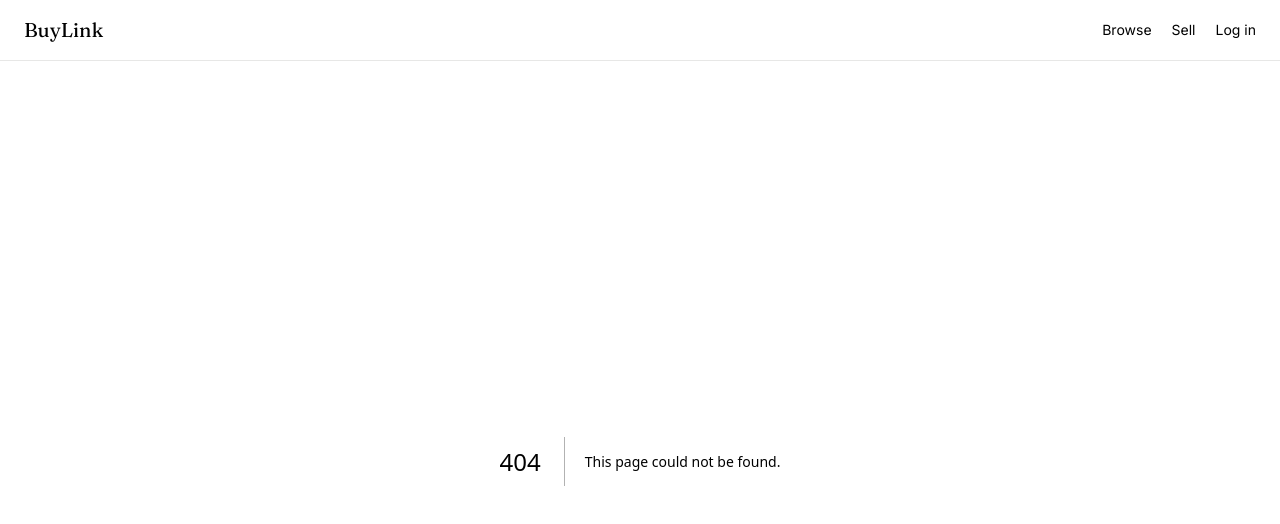
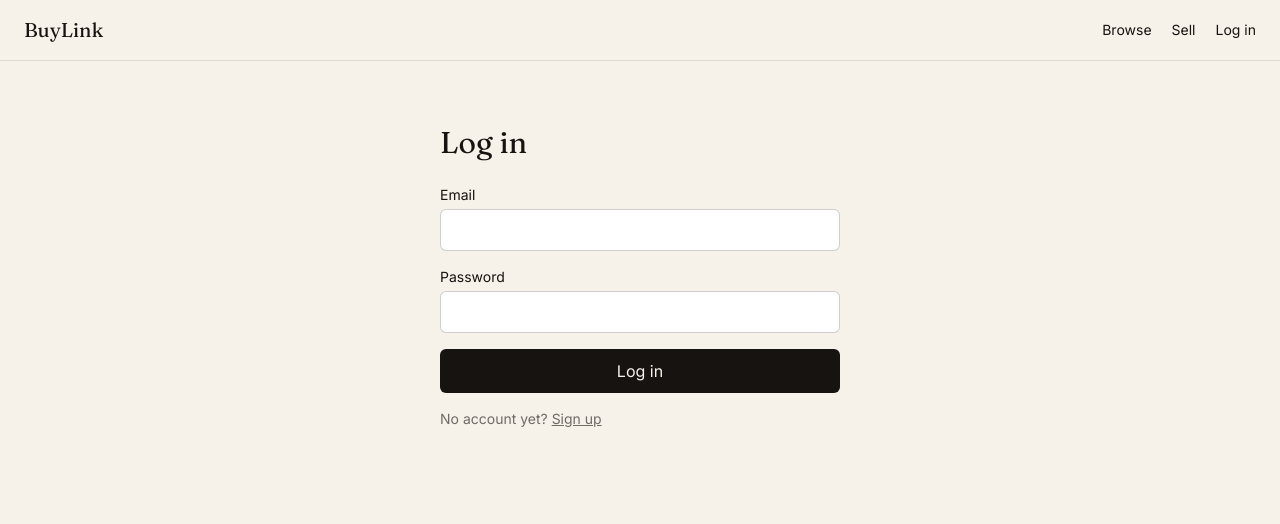
Before and after one commit to mubsonBako3090/MarketPlace, a Next.js app: page /login in a window 1280 px wide. Before the commit this address had no page. Shown: the top 524 px of the page. Built offline with nearby package versions, Linux system fonts and the light colour scheme.

Commit message:
Add files via upload

```diff
--- /dev/null
+++ b/app/login/page.jsx
@@ -0,0 +1,72 @@
+'use client';
+
+import { useState } from 'react';
+import { useRouter } from 'next/navigation';
+import { supabase } from '../../lib/supabaseClient';
+
+export default function LoginPage() {
+  const router = useRouter();
+  const [email, setEmail] = useState('');
+  const [password, setPassword] = useState('');
+  const [error, setError] = useState(null);
+  const [loading, setLoading] = useState(false);
+
+  async function handleSubmit(e) {
+    e.preventDefault();
+    setError(null);
+    setLoading(true);
+
+    const { error: signInError } = await supabase.auth.signInWithPassword({
+      email,
+      password,
+    });
+
+    setLoading(false);
+
+    if (signInError) {
+      setError(signInError.message);
+      return;
+    }
+
+    router.push('/dashboard');
+  }
+
+  return (
+    <div className="max-w-md mx-auto px-6 py-16">
+      <h1 className="font-display text-3xl mb-6">Log in</h1>
+      <form onSubmit={handleSubmit} className="space-y-4">
+        <div>
+          <label className="block text-sm mb-1">Email</label>
+          <input
+            type="email"
+            required
+            value={email}
+            onChange={(e) => setEmail(e.target.value)}
+            className="w-full border border-ink/20 rounded-md px-3 py-2"
+          />
+        </div>
+        <div>
+          <label className="block text-sm mb-1">Password</label>
+          <input
+            type="password"
+            required
+            value={password}
+            onChange={(e) => setPassword(e.target.value)}
+            className="w-full border border-ink/20 rounded-md px-3 py-2"
+          />
+        </div>
+        {error && <p className="text-clay text-sm">{error}</p>}
+        <button
+          type="submit"
+          disabled={loading}
+          className="w-full bg-ink text-sand py-2.5 rounded-md disabled:opacity-50"
+        >
+          {loading ? 'Logging in…' : 'Log in'}
+        </button>
+      </form>
+      <p className="text-sm text-ink/60 mt-4">
+        No account yet? <a href="/signup" className="underline">Sign up</a>
+      </p>
+    </div>
+  );
+}
```
